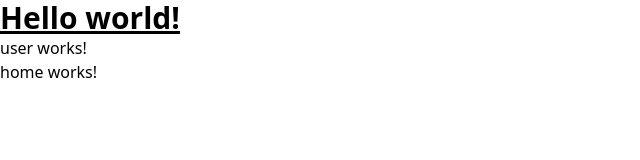
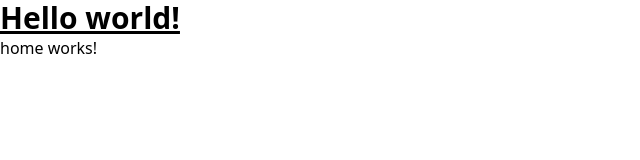
Before and after one commit to miko-codes-a-lot/travel_express_fe, an Angular app: page /home in a window 1280 px wide. Shown: the top 160 px of the page, without its empty margins (0-640 px from the left). Built offline with nearby package versions, Linux system fonts and the light colour scheme.

Commit message:
clear user html

```diff
--- a/src/app/user/user.html
+++ b/src/app/user/user.html
@@ -1,2 +1 @@
-<p>user works!</p>
 <router-outlet />
```
